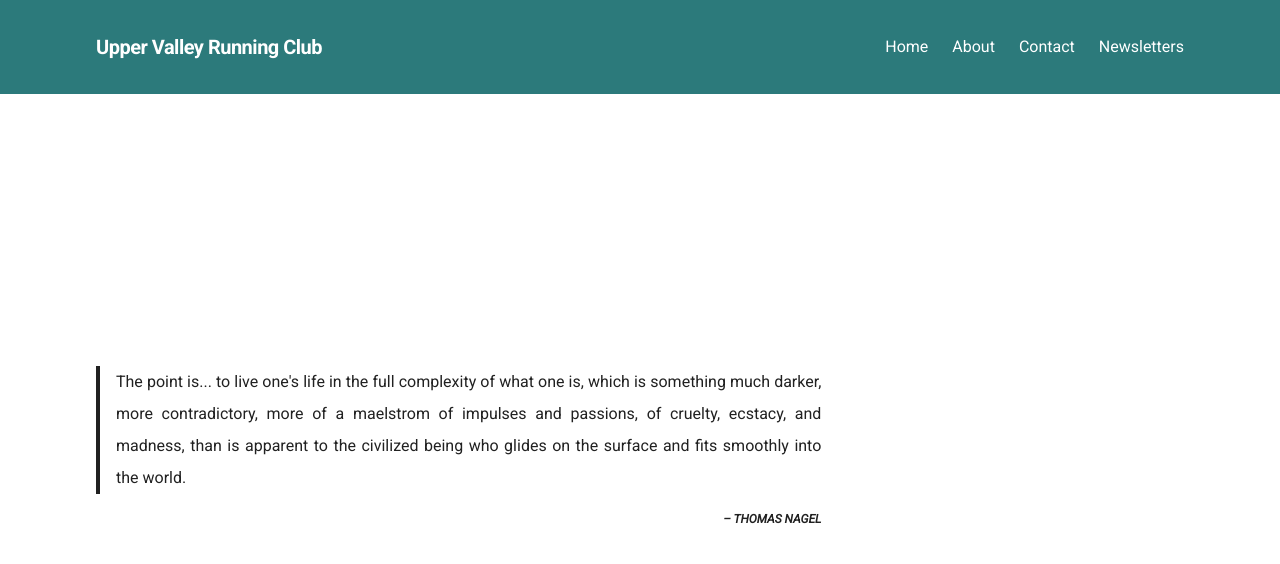
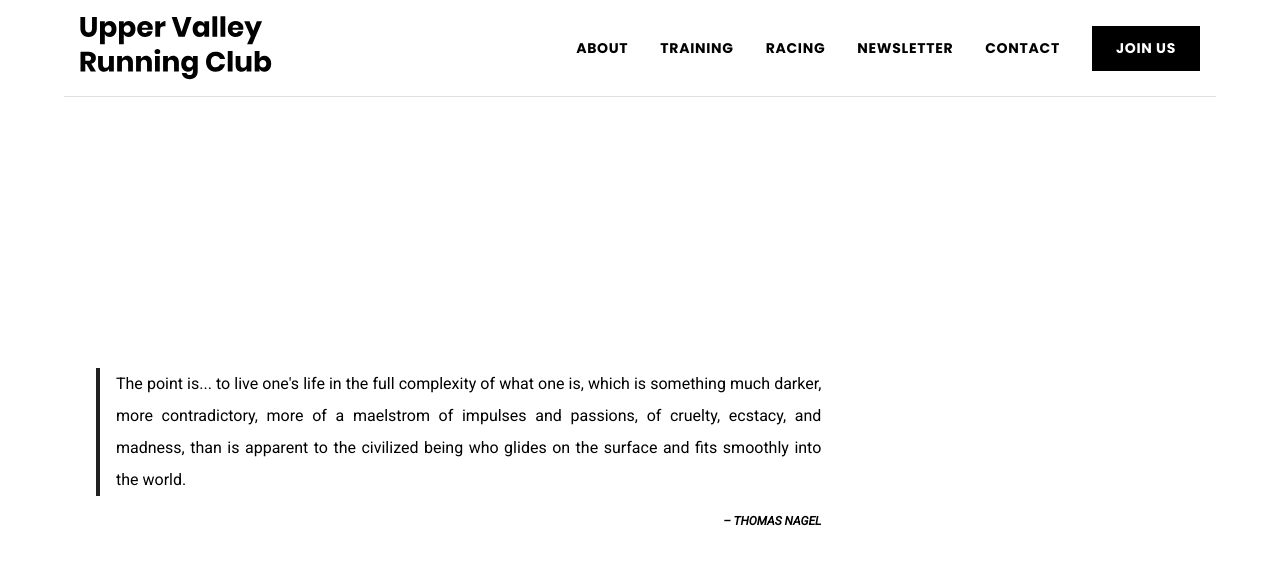
Before and after one commit to amandakievet/uvrc, a Gatsby site: page /about in a window 1280 px wide. Built offline with nearby package versions, Linux system fonts and the light colour scheme; Gatsby itself is replaced by a stand-in of ours.

Commit message:
Adds nav

```diff
--- a/src/components/header.js
+++ b/src/components/header.js
@@ -1,5 +1,7 @@
 import { graphql, useStaticQuery, Link } from "gatsby";
 import React, { useState } from "react";
+import stackedLogo from "../images/stacked-logo.svg";
+import navLinks from "../data/navigation";
 
 function Header() {
   const [isExpanded, toggleExpansion] = useState(false);
@@ -14,16 +16,18 @@ function Header() {
   `);
 
   return (
-    <header className="bg-teal-700">
-      <div className="flex flex-wrap items-center justify-between max-w-6xl mx-auto p-4 md:p-8">
-        <Link className="flex items-center no-underline text-white" to="/">
-          <span className="font-bold text-xl tracking-tight">
-            {site.siteMetadata.title}
-          </span>
+    <header className="bg-white">
+      <div className="flex flex-wrap items-center justify-between md:justify-center lg:justify-between max-w-6xl mx-auto p-4 border-b">
+        <Link className="flex items-center no-underline" to="/">
+          <img
+            src={stackedLogo}
+            alt={site.siteMetadata.title}
+            className="w-32 md:w-48 md:mb-4 lg:mb-0"
+          />
         </Link>
 
         <button
-          className="block md:hidden border border-white flex items-center px-3 py-2 rounded text-white"
+          className="block md:hidden border flex items-center px-3 py-2"
           onClick={() => toggleExpansion(!isExpanded)}
         >
           <svg
@@ -39,34 +43,20 @@ function Header() {
         <nav
           className={`${
             isExpanded ? `block` : `hidden`
-          } md:block md:flex md:items-center w-full md:w-auto`}
+          } md:block md:flex md:items-center w-full lg:w-auto md:justify-center`}
         >
-          {[
-            {
-              route: `/`,
-              title: `Home`
-            },
-            {
-              route: `/about`,
-              title: `About`
-            },
-            {
-              route: `/contact`,
-              title: `Contact`
-            },
-            {
-              route: `/newsletters`,
-              title: `Newsletters`
-            }
-          ].map(link => (
+          {navLinks.map(link => (
             <Link
-              className="block md:inline-block mt-4 md:mt-0 md:ml-6 no-underline text-white"
+              className="block md:inline-block mt-4 md:mt-0 md:ml-8 no-underline chunkyLabel text-sm text-primary hover:text-primary-lightest"
               key={link.title}
               to={link.route}
             >
               {link.title}
             </Link>
           ))}
+          <Link to="/" className="btn-primary md:ml-8 block mt-4 md:mt-0">
+            Join us
+          </Link>
         </nav>
       </div>
     </header>
--- a/src/components/layout.js
+++ b/src/components/layout.js
@@ -5,7 +5,7 @@ import Header from "./header";
 
 function Layout({ children }) {
   return (
-    <div className="flex flex-col font-sans min-h-screen text-gray-900 font-sans">
+    <div className="flex flex-col font-sans min-h-screen text-black font-sans">
       <Header />
 
       <main className="flex flex-col flex-1 md:justify-center max-w-6xl mx-auto px-4 py-8 md:p-8 w-full">
--- a/src/css/style.css
+++ b/src/css/style.css
@@ -7,5 +7,21 @@ h4 {
   @apply font-display font-bold;
 }
 
+.chunkyLabel {
+  @apply uppercase font-bold tracking-wider font-display;
+}
+
+.btn {
+  @apply chunkyLabel;
+}
+
+.btn-primary {
+  @apply btn bg-primary text-white px-6 py-3 text-sm;
+}
+
+.btn-primary:hover {
+  @apply bg-primary-lighter;
+}
+
 @tailwind components;
 @tailwind utilities;
--- /dev/null
+++ b/src/data/navigation.js
@@ -0,0 +1,22 @@
+export default [
+  {
+    route: "/about",
+    title: "About"
+  },
+  {
+    route: "/training",
+    title: "Training"
+  },
+  {
+    route: "/racing",
+    title: "Racing"
+  },
+  {
+    route: "/newsletter",
+    title: "Newsletter"
+  },
+  {
+    route: "/contact",
+    title: "Contact"
+  }
+];
--- a/tailwind.config.js
+++ b/tailwind.config.js
@@ -18,6 +18,11 @@ module.exports = {
           "700": "#616161",
           "800": "#424242",
           "900": "#212121"
+        },
+        primary: {
+          lightest: "#868686",
+          lighter: "#4a4a4a",
+          default: "#000000"
         }
       }
     }
```
Also changed, not shown: src/images/stacked-logo.svg (added).
